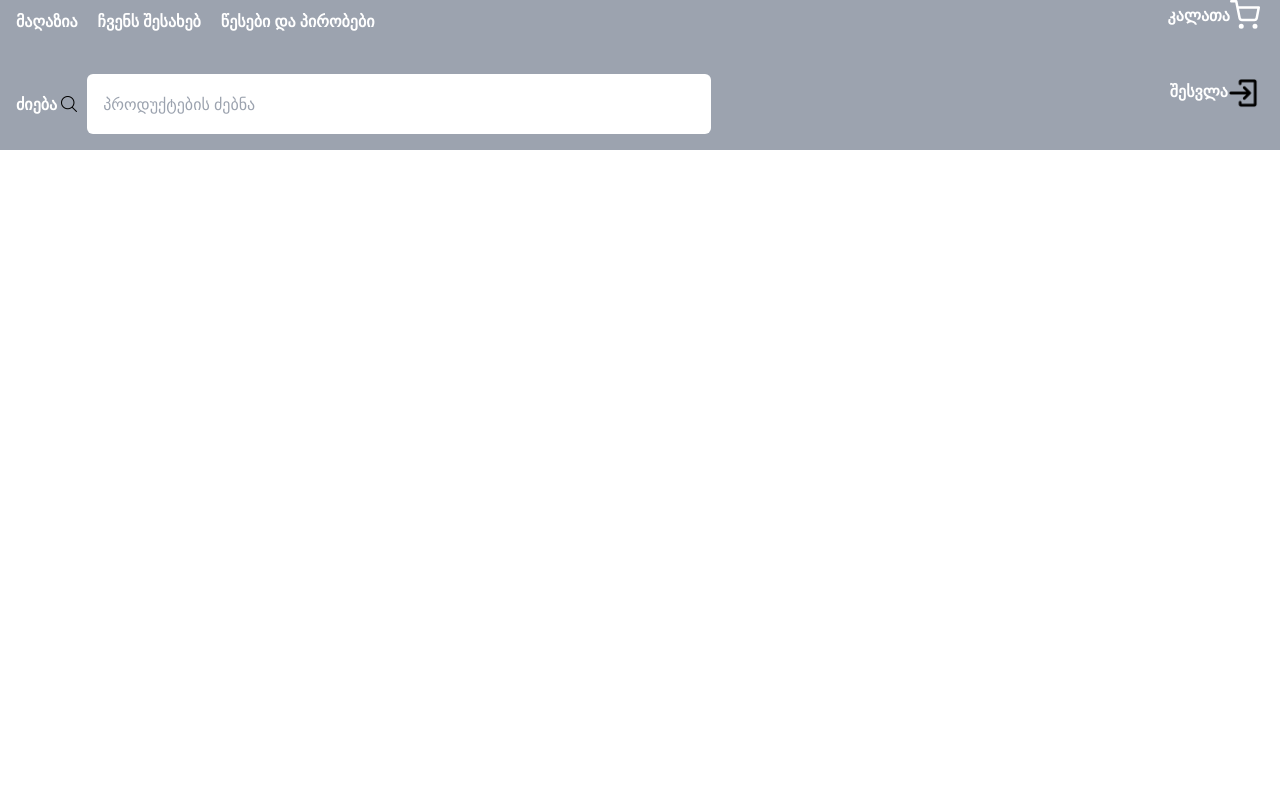
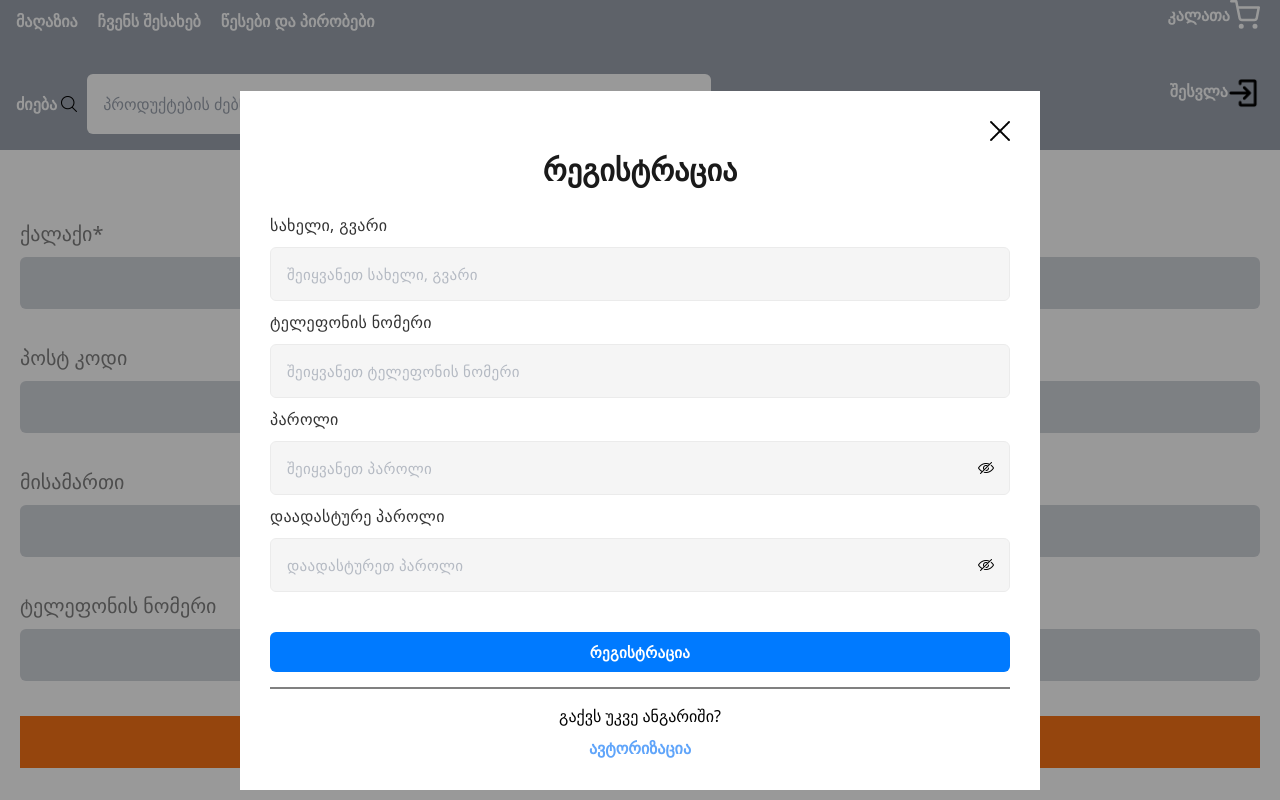
Before and after one commit to kaikaci12/shop-eri, a React (Vite) app: page /checkout in a window 1280 px wide. Built offline with nearby package versions, Linux system fonts and the light colour scheme.

Commit message:
fix reg window not displayin

```diff
--- a/src/App.tsx
+++ b/src/App.tsx
@@ -8,12 +8,13 @@ import Login from "./pages/Login";
 import { createContext, useEffect, useState } from "react";
 import Product from "./pages/Product";
 import data from "./data.json";
+import Checkout from "./components/Checkout";
 import { IProductData, IOrders } from "./types.d";
 
 export const orderContext = createContext<IOrders[]>([]);
 
 function App() {
-  const [regWindow, setRegWindow] = useState<boolean>(false);
+  const [regWindow, setRegWindow] = useState<boolean>(true);
   const [loginWindow, setLoginWindow] = useState<boolean>(false);
   const [searchValue, setSearchValue] = useState<string>("");
   const [searchResults, setSearchResults] = useState<IProductData[]>([]);
@@ -33,6 +34,7 @@ function App() {
   }
   function handleLoginWindow() {
     setLoginWindow((prev) => !prev);
+    console.log(regWindow);
   }
 
   function handleRemoveAll() {
@@ -95,6 +97,7 @@ function App() {
       />
       <orderContext.Provider value={orders}>
         <Routes>
+          <Route path="/checkout" element={<Checkout />} />
           <Route
             path="/"
             element={
@@ -124,24 +127,24 @@ function App() {
         </Routes>
       </orderContext.Provider>
 
-      {regWindow ||
-        (loginWindow && (
+      {loginWindow && (
         <div className="fixed h-[100vh] w-full top-0 overflow-hidden">
+          <Login
+            handleRegWindow={handleRegWindow}
+            handleLoginWindow={handleLoginWindow}
+          />
+        </div>
+      )}
+
       {regWindow && (
+        <div className="fixed h-[100vh] w-full top-0 overflow-hidden">
           <Register
             handleRegWindow={handleRegWindow}
             handleLoginWindow={handleLoginWindow}
             regWindow={regWindow}
           />
+        </div>
       )}
-            {loginWindow && (
-              <Login
-                handleRegWindow={handleLoginWindow}
-                handleLoginWindow={handleLoginWindow}
-              />
-            )}
-          </div>
-        ))}
     </div>
   );
 }
--- a/src/components/Cart.tsx
+++ b/src/components/Cart.tsx
@@ -2,6 +2,7 @@ import React, { useContext, useState } from "react";
 import { orderContext } from "../App";
 import { IOrders } from "../types";
 import { ImBin } from "react-icons/im";
+import { Link } from "react-router-dom";
 type TProps = {
   handleRemoveProduct: Function;
   handleRemoveAll: Function;
@@ -125,10 +126,11 @@ export default function Cart({
                 {`ლ${totalPrice}`}
               </span>
             </div>
-
-            <button className="text-[#FFF] text-center text-[13px] font-bold leading-[normal] tracking-[1px] uppercase w-full px-[52px] py-[15px] h-[48px] bg-[#D87D4A] cursor-pointer">
-              შემდეგი
-            </button>
+            <Link to="/checkout">
+              <button className="text-[#FFF] text-center text-[13px] font-bold leading-[normal] tracking-[1px] uppercase w-full px-[52px] py-[15px] h-[48px] bg-[#D87D4A] cursor-pointer">
+                შემდეგი
+              </button>
+            </Link>
           </div>
         </div>
       ) : (
--- a/src/components/Checkout.tsx
+++ b/src/components/Checkout.tsx
@@ -0,0 +1,108 @@
+import React from "react";
+import { useForm, SubmitHandler } from "react-hook-form";
+import { yupResolver } from "@hookform/resolvers/yup";
+import * as yup from "yup";
+type Inputs = {
+  city: string;
+  postCode: number;
+  phoneNumber: number;
+  address: string;
+};
+
+export default function Checkout() {
+  const schema = yup.object({
+    phoneNumber: yup
+      .string()
+      .required("ველის შევსება აუცილებელია!")
+      .length(9, "არავალიდური ტელეფონის ნომერი"),
+    city: yup.string().required("ველის შევსება აუცილებელია!"),
+    postCode: yup.number().required(),
+    address: yup.string().required(),
+  });
+
+  const {
+    register,
+    handleSubmit,
+    watch,
+    formState: { errors },
+  } = useForm<Inputs>({
+    resolver: yupResolver(schema),
+  });
+
+  const onSubmit: SubmitHandler<Inputs> = (data) => {
+    console.log(data);
+  };
+  console.log(errors);
+  return (
+    <div className="relative top-[200px]">
+      <form
+        onSubmit={handleSubmit(onSubmit)}
+        className="h-full relative  w-full p-5 flex flex-col gap-[20px] sm:gap-[35px]"
+      >
+        <label className={`text-xl flex gap-[9px]  flex-col text-[gray] `}>
+          ქალაქი*
+          {errors.city && (
+            <span className="text-[red] font-bold text-xl">
+              ველის შევსება აუცილებელია
+            </span>
+          )}
+          <input
+            {...register("city")}
+            type="text"
+            className={`rounded-md bg-gray-300 border-[gray] ${
+              errors.city && "border-[red] "
+            }  p-3`}
+          />
+        </label>
+        <label className="text-xl flex gap-[9px]  flex-col text-[gray]">
+          პოსტ კოდი
+          {errors.postCode && (
+            <span className="text-[red] font-bold text-xl">
+              ველის შევსება აუცილებელია
+            </span>
+          )}
+          <input
+            {...register("postCode")}
+            type="text"
+            className={`rounded-md bg-gray-300 border-[gray] ${
+              errors.postCode && "outline-[red] "
+            }  p-3`}
+          />
+        </label>
+        <label className="text-xl flex gap-[9px]  flex-col text-[gray]">
+          მისამართი
+          {errors.address && (
+            <span className="text-[red] font-bold text-xl">
+              ველის შევსება აუცილებელია
+            </span>
+          )}
+          <input
+            type="text"
+            {...register("address")}
+            className={`rounded-md bg-gray-300 border-[gray] ${
+              errors.address && "outline-[red] "
+            }  p-3`}
+          />
+        </label>
+
+        <label className="text-xl flex gap-[9px]  flex-col text-[gray]">
+          ტელეფონის ნომერი
+          {errors.phoneNumber && (
+            <span className="text-[red] font-bold text-xl">
+              ველის შევსება აუცილებელია
+            </span>
+          )}
+          <input
+            type="text"
+            className={`rounded-md bg-gray-300 border-[gray] ${
+              errors.phoneNumber && "outline-[red] "
+            }  p-3`}
+          />
+        </label>
+        <button className="p-3 bg-orange-500 text-xl text-white font-bold">
+          შეკვეთის განცხადება
+        </button>
+      </form>
+    </div>
+  );
+}
--- a/src/components/Header.tsx
+++ b/src/components/Header.tsx
@@ -44,7 +44,17 @@ export default function Header({
 
     return () => window.removeEventListener("resize", handleResize);
   }, []);
-
+  useEffect(() => {
+    const handleHeaderChange = () => {
+      if (window.scrollY > 250) {
+        console.log("damn");
+      }
+    };
+    window.addEventListener("scroll", handleHeaderChange);
+    return () => {
+      window.removeEventListener("scroll", handleHeaderChange);
+    };
+  });
   return (
     <header className="bg-gray-400 sm:h-[150px] fixed   h-[100px] w-full  flex flex-col gap-[32px]  items-center px-[16px] pb-[16px]">
       <div className="h-full flex items-center w-full ">
@@ -83,7 +93,7 @@ export default function Header({
       </div>
 
       <div className="absolute h-[100px] sm:h-[150px] right-[20px] flex-col  flex gap-[1px]  items-center">
-        <Link to="/orders">
+        <Link to="/cart">
           <div className="text-[1rem]  cursor-pointer items-center justify-center text-white font-bold flex ">
             <span>კალათა</span>
 
--- a/src/pages/HomePage.tsx
+++ b/src/pages/HomePage.tsx
@@ -46,7 +46,7 @@ export default function HomePage({ searchResults, handleAddProduct }: TProps) {
       <div className="bg-white flex flex-wrap gap-[60px]">
         {productData.map((product) => {
           return (
-            <div className=" ">
+            <div className=" " key={product.id}>
               <Link key={product.id} to={`/product/${product.id}`}>
                 <div className="w-[300px] flex flex-col gap-[16px] border-solid outline-[green]  ">
                   <img
--- a/src/pages/Login.tsx
+++ b/src/pages/Login.tsx
@@ -113,10 +113,10 @@ export default function Login({ handleLoginWindow, handleRegWindow }: IProps) {
         <h2 className="text-center">არ გაქვს ანგარიში?</h2>
         <button
           onClick={(e) => {
+            console.log("ewrf");
             e.preventDefault();
-
+            handleRegWindow();
             handleLoginWindow();
-            handleRegWindow();
           }}
           className="text-center font-bold text-blue-400"
         >
--- a/src/pages/Register.tsx
+++ b/src/pages/Register.tsx
@@ -69,7 +69,7 @@ export default function Register({
   console.log(errors);
   return (
     <div
-      className=" min-h-screen h-full overflow-hidden  w-full     bg-fixed   flex flex-col  justify-center   sm:items-center bg-opacity-40 bg-black
+      className=" min-h-screen h-full overflow-hidden   w-full     bg-fixed   flex flex-col  justify-center   sm:items-center bg-opacity-40 bg-black
     "
     >
       <form
@@ -195,6 +195,7 @@ export default function Register({
           რეგისტრაცია
         </button>
         <div className="w-full h-[2px] bg-[grey]"></div>
+        <div className="flex flex-col gap-2">
           <h2 className="text-center">გაქვს უკვე ანგარიში?</h2>
           <button
             onClick={(e) => {
@@ -206,6 +207,7 @@ export default function Register({
           >
             <h2>ავტორიზაცია</h2>
           </button>
+        </div>
       </form>
     </div>
   );
```
Lines whose indentation alone changed are shown as unchanged.
